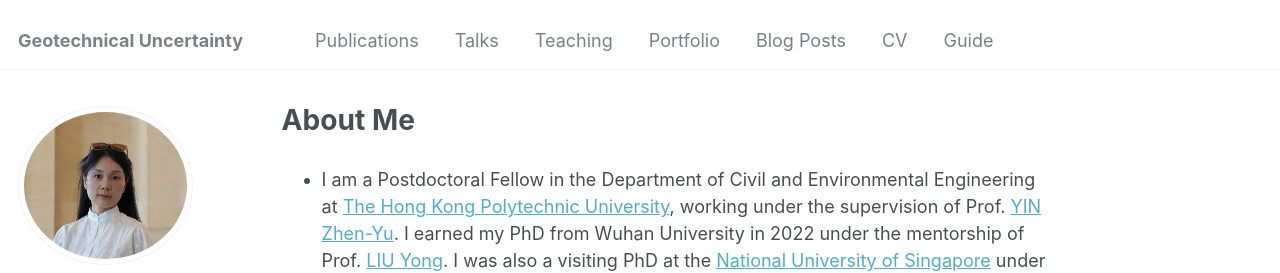
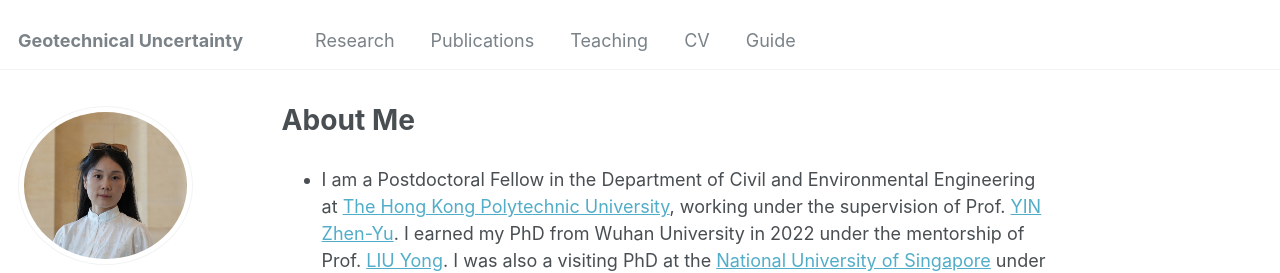
Before and after one commit to kqceeli/kqceeli.github.io, a Jekyll site: the page built from _pages/about.md, in a window 1280 px wide. Shown: the top 273 px of the page. Built offline with Jekyll 4.4.1, drawn with Linux system fonts in a browser that asks for light colours; some web fonts are replaced.

Commit message:
Update navigation.yml

```diff
--- a/_data/navigation.yml
+++ b/_data/navigation.yml
@@ -5,23 +5,26 @@
 # prevent it from being included in the site.
 
 main:
+
+
+  - title: "Research"
+    url: /portfolio/
+
   - title: "Publications"
     url: /publications/
-
-  - title: "Talks"
-    url: /talks/
 
   - title: "Teaching"
     url: /teaching/
 
-  - title: "Portfolio"
-    url: /portfolio/
-
-  - title: "Blog Posts"
-    url: /year-archive/
-
   - title: "CV"
     url: /cv/
 
+  # - title: "Blog Posts"
+  #   url: /year-archive/
+
+  # - title: "Guide"
+  #   url: /markdown/
+
+
   - title: "Guide"
     url: /markdown/
```
